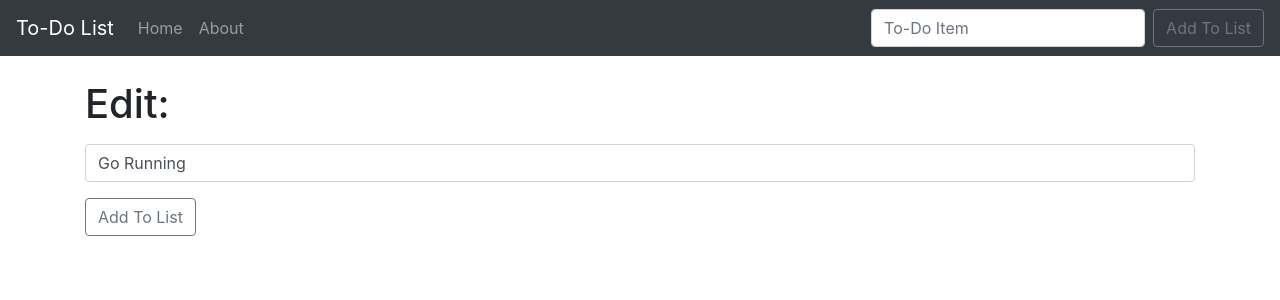
After one commit to amahadnezhad/ToDo_Website, a Django app: page /edit/10 in a window 1280 px wide. The commit adds this page. Shown: the top 300 px of the page. Run offline with Django 4.2, Linux system fonts and the light colour scheme; data comes from the database, SQL or seed files in the repository; both versions use the stored data as it was after the commit; some libraries are stand-ins or nearby versions.

Commit message:
Add task_edit To Views

```diff
--- /dev/null
+++ b/templates/edit.html
@@ -0,0 +1,15 @@
+{% extends '_base.html' %}
+
+{% block page_title %}Edit Item{% endblock page_title %}
+{% block content %}
+    <h1>Edit: </h1>
+    {% if item %}
+        <form action="" method="POST">
+            {% csrf_token %}
+            <input class="form-control mt-3" type="search" placeholder="{{ item.item }}" value="{{ item.item }}"
+                   aria-label="Search" name="item">
+            <input type="hidden" value="{{ item.completed }}" name="completed">
+            <button class="btn btn-outline-secondary mt-3" type="submit">Add To List</button>
+        </form>
+    {% endif %}
+{% endblock content %}
--- a/templates/home.html
+++ b/templates/home.html
@@ -21,13 +21,13 @@
 		{% for item in items %}
 			{% if item.completed %}
 				<tr class="table-secondary">
-					<td class="striker">{{ item.item }}</td>
+					<td class="striker"><a href="{% url 'edit' item.id %}">{{ item.item }}</a></td>
 					<td><center><a href="{% url 'uncross' item.id %}">Uncross</a></center></td>
 					<td><center><a href="{% url 'delete' item.id %}">Delete</a></center></td>
 				</tr>
 			{% else %}
 				<tr>
-					<td>{{ item.item }}</td>
+					<td><a href="{% url 'edit' item.id %}">{{ item.item }}</a></td>
 					<td><center><a href="{% url 'cross_off' item.id %}">Cross </a></center></td>
 					<td><center><a href="{% url 'delete' item.id %}">Delete</a></center></td>
 				</tr>
--- a/todo/urls.py
+++ b/todo/urls.py
@@ -1,6 +1,6 @@
 from django.urls import path
 
-from .views import AboutUsView, tasksview, task_delete, cross_off, uncross
+from .views import AboutUsView, tasksview, task_delete, cross_off, uncross, task_edit
 
 urlpatterns = [
     path('', tasksview, name='home'),
@@ -8,4 +8,5 @@ urlpatterns = [
     path('delete/<int:pk>', task_delete, name='delete'),
     path('cross_off/<int:pk>', cross_off, name='cross_off'),
     path('uncross/<int:pk>', uncross, name='uncross'),
+    path('edit/<int:pk>', task_edit, name='edit'),
 ]
--- a/todo/views.py
+++ b/todo/views.py
@@ -42,3 +42,19 @@ def uncross(request, pk):
     item.completed = False
     item.save()
     return redirect('home')
+
+
+def task_edit(request, pk):
+    if request.method == 'POST':
+        item = Task.objects.get(pk=pk)
+
+        form = ListForm(request.POST or None, instance=item)
+
+        if form.is_valid():
+            form.save()
+            messages.success(request, 'Item Has Been Edited!')
+            return redirect('home')
+
+    else:
+        item = Task.objects.get(pk=pk)
+        return render(request, 'edit.html', {'item': item})
```
Also changed, not shown: db.sqlite3.
